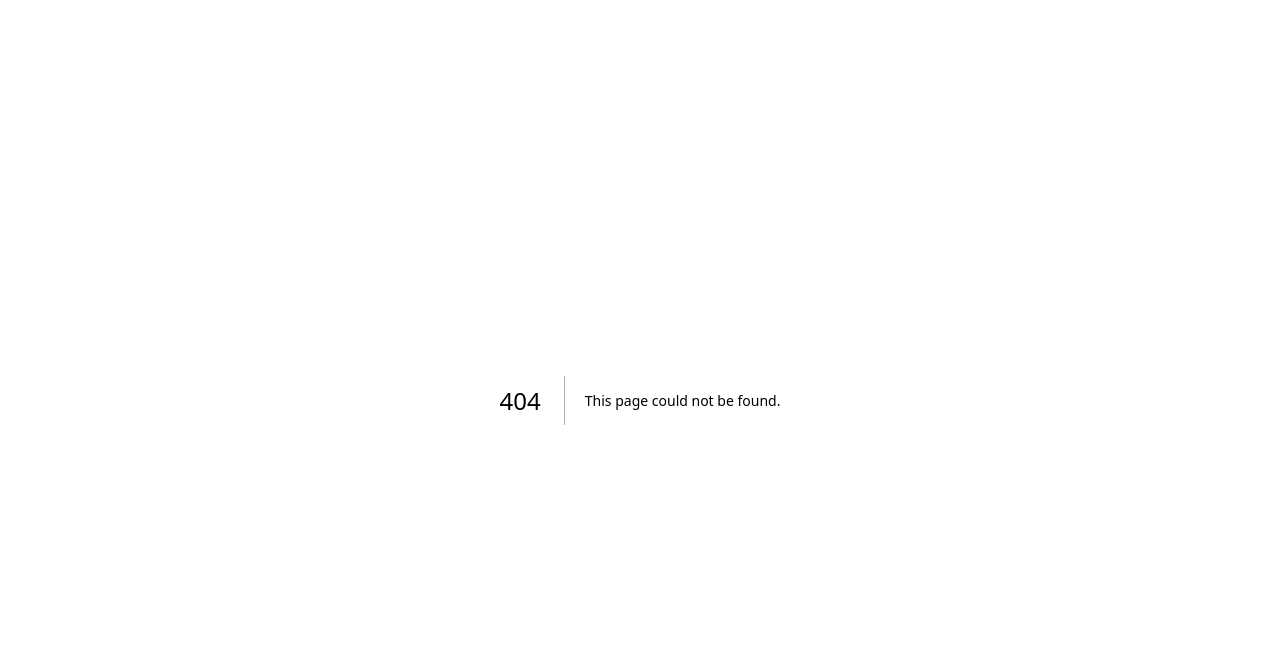
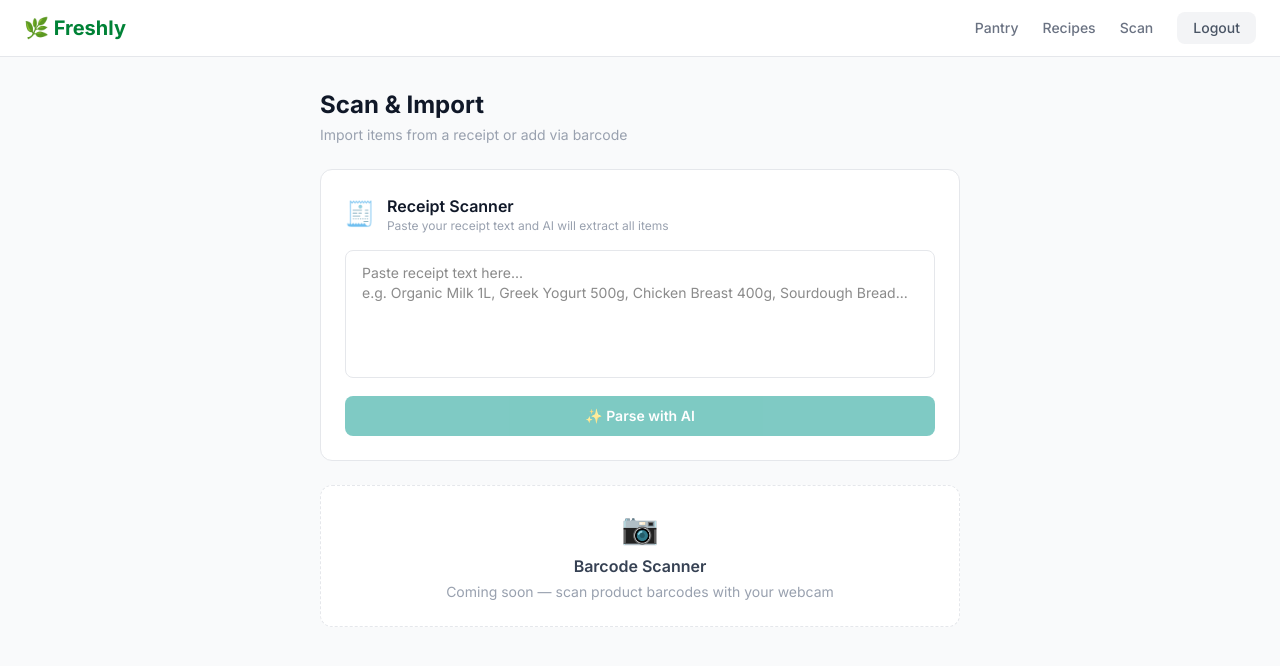
Before and after one commit to meghaasinghh/freshly, a Next.js app: page /dashboard/scan in a window 1280 px wide. Before the commit this address had no page. Shown: the top 666 px of the page. Built offline with nearby package versions, Linux system fonts and the light colour scheme; no server answers; the database is empty.

Commit message:
feat: add scan page with receipt scanner and barcode placeholder

```diff
--- /dev/null
+++ b/app/dashboard/scan/page.tsx
@@ -0,0 +1,36 @@
+'use client'
+import { ReceiptScanner } from '@/components/scanner/ReceiptScanner'
+import { usePantry } from '@/hooks/usePantry'
+import { PantryItem } from '@/types'
+
+export default function ScanPage() {
+  const { bulkAdd } = usePantry()
+
+  const handleItemsFound = async (
+    items: Omit<PantryItem, 'id' | 'user_id' | 'added_at'>[]
+  ) => {
+    await bulkAdd(items)
+  }
+
+  return (
+    <div className="max-w-2xl mx-auto px-4 py-8">
+      <div className="mb-6">
+        <h1 className="text-2xl font-bold text-gray-900">Scan & Import</h1>
+        <p className="text-gray-400 text-sm mt-1">
+          Import items from a receipt or add via barcode
+        </p>
+      </div>
+
+      <div className="flex flex-col gap-6">
+        <ReceiptScanner onItemsFound={handleItemsFound} />
+
+        {/* Barcode section - coming soon */}
+        <div className="bg-white rounded-xl border border-dashed border-gray-200 p-6 text-center">
+          <div className="text-3xl mb-2">📷</div>
+          <h2 className="font-semibold text-gray-700 mb-1">Barcode Scanner</h2>
+          <p className="text-sm text-gray-400">Coming soon — scan product barcodes with your webcam</p>
+        </div>
+      </div>
+    </div>
+  )
+}
```
